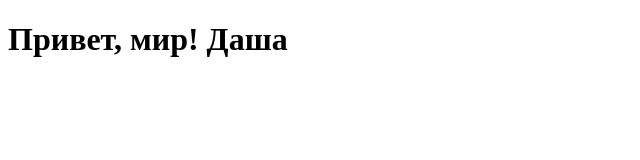
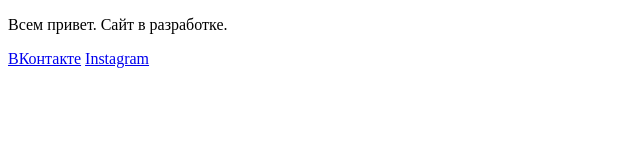
Before and after one commit to Darilpa/darilpa.github.io, a plain HTML site: page index.html in a window 1280 px wide. Shown: the whole page, without its empty margins (0-640 px from the left). Drawn offline with Linux system fonts and the light colour scheme.

Commit message:
*fix default text

```diff
--- a/index.html
+++ b/index.html
@@ -4,9 +4,10 @@
   <meta charset="UTF-8">
   <meta name="viewport" content="width=device-width, initial-scale=1.0">
   <meta http-equiv="X-UA-Compatible" content="ie=edge">
-  <title>Личный сайт Дарьи Ломако</title>
+  <title>by.daria.photo</title>
 </head>
 <body>
-  <h1>Привет, мир! Даша</h1>
+  <p>Всем привет. Сайт в разработке.</p>
+  <p><a href="https://vk.com/bydariaphoto">ВКонтакте</a> <a href="https://www.instagram.com/by.daria.photo/">Instagram</a></p>
 </body>
 </html>
```
